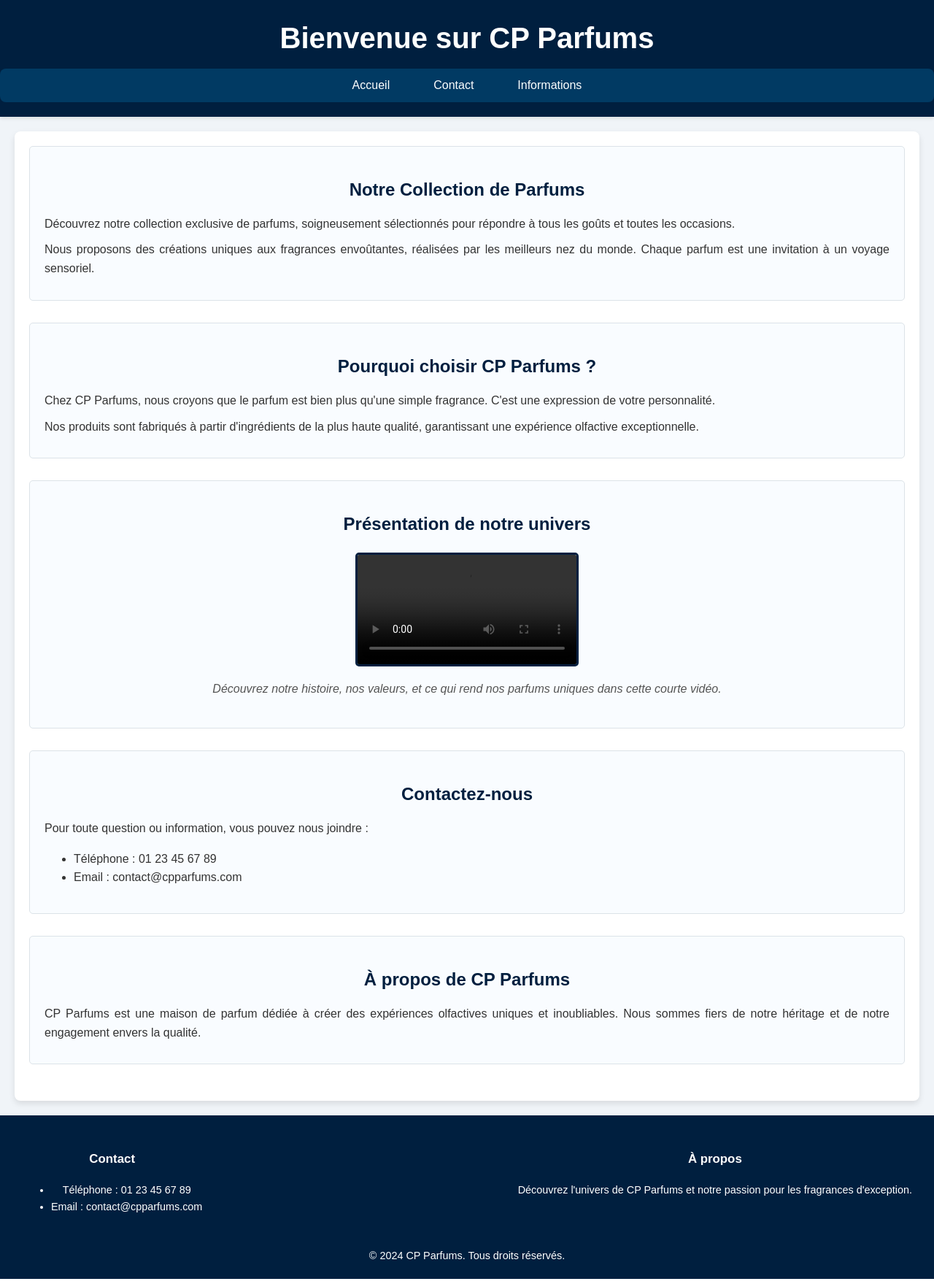
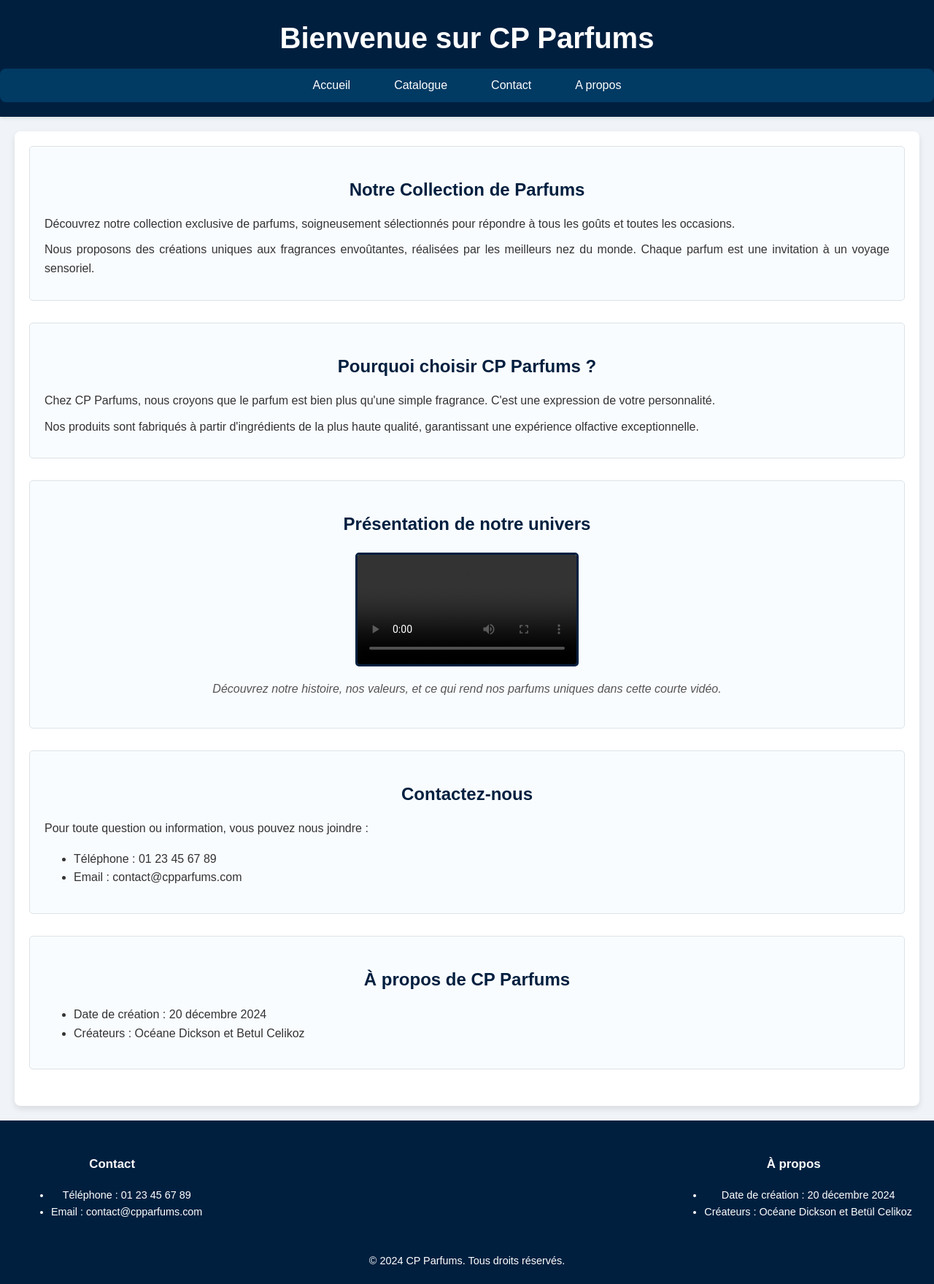
Before and after one commit to bcel15/Sae105, a PHP site: page / in a window 1280 px wide. Shown: the whole page at 73% size. Run offline with PHP 8.4, Linux system fonts and the light colour scheme; grey boxes are pictures that could not be loaded.

Commit message:
modif index

```diff
--- a/index.php
+++ b/index.php
@@ -8,8 +8,6 @@
     <title>Accueil - CP Parfums</title>
     <!-- Lien vers le fichier CSS global partagé par tout le site -->
     <link rel="stylesheet" href="styles.css">
-    <!-- Lien vers le fichier CSS spécifique à cette page -->
-    <link rel="stylesheet" href="homepage.css">
 </head>
 <body>
     <header>
@@ -20,8 +18,9 @@
         <nav>
             <ul>
                 <li><a href="index.html">Accueil</a></li>
-                <li><a href="contact.php">Contact</a></li>
-                <li><a href="#contact">Informations</a></li>
+                <li><a href="catalogue.php">Catalogue</a></li>
+                <li><a href="#contact">Contact</a></li>
+                <li><a href="#about">A propos</a></li>
             </ul>
         </nav>
     </header>
@@ -73,7 +72,10 @@
         <!-- Section À propos -->
         <section id="about">
             <h2>À propos de CP Parfums</h2>
-            <p>CP Parfums est une maison de parfum dédiée à créer des expériences olfactives uniques et inoubliables. Nous sommes fiers de notre héritage et de notre engagement envers la qualité.</p>
+            <ul>
+                <li>Date de création : 20 décembre 2024</li>
+                <li>Créateurs : Océane Dickson et Betul Celikoz</li>
+            </ul>
         </section>
     </main>
 
@@ -89,7 +91,10 @@
             </div>
             <div>
                 <h3>À propos</h3>
-                <p>Découvrez l'univers de CP Parfums et notre passion pour les fragrances d'exception.</p>
+                <ul>
+                    <li>Date de création : 20 décembre 2024</li>
+                    <li>Créateurs : Océane Dickson et Betül Celikoz</li>
+                </ul>
             </div>
         </div>
         <p style="text-align: center;">&copy; 2024 CP Parfums. Tous droits réservés.</p>
```
